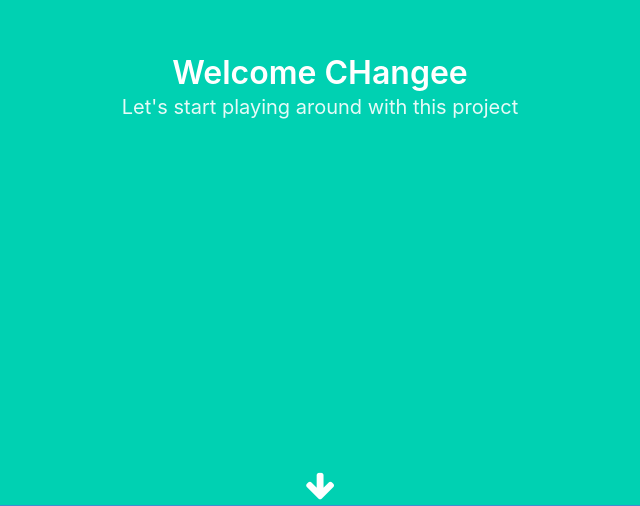
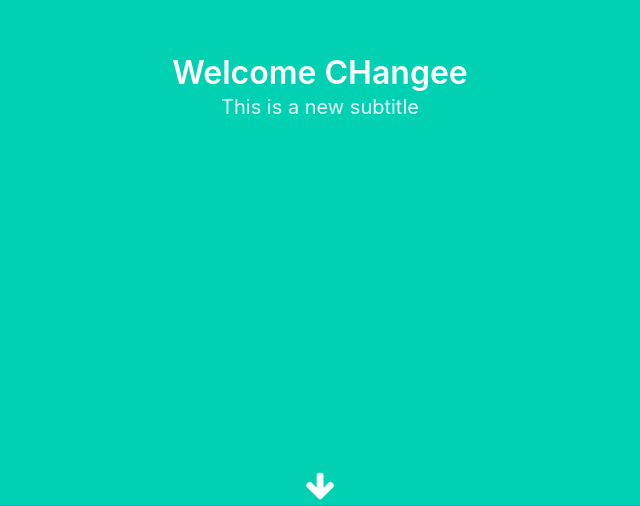
Before and after one commit to abponcio/git-training, a website: page index.html in a window 1280 px wide. Shown: the part 295-801 px from the top of the page, without its empty margins (320-960 px from the left). Drawn offline with nearby package versions, Linux system fonts and the light colour scheme.

Commit message:
change the subtitle

```diff
--- a/index.html
+++ b/index.html
@@ -17,7 +17,7 @@
                     Welcome CHangee
                 </h1>
                 <h2 class="subtitle">
-                    Let's start playing around with this project
+                    This is a new subtitle
                 </h2>
             </div>
         </div>
```
